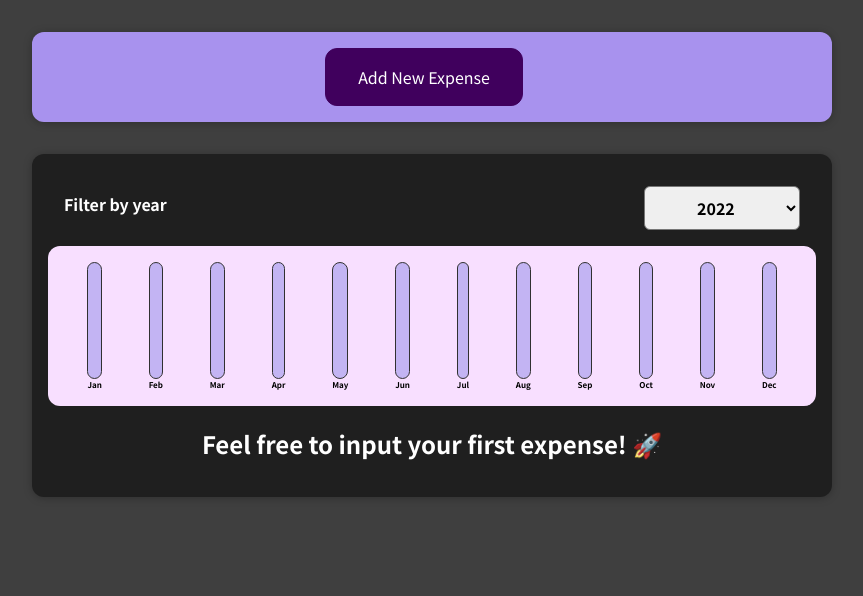
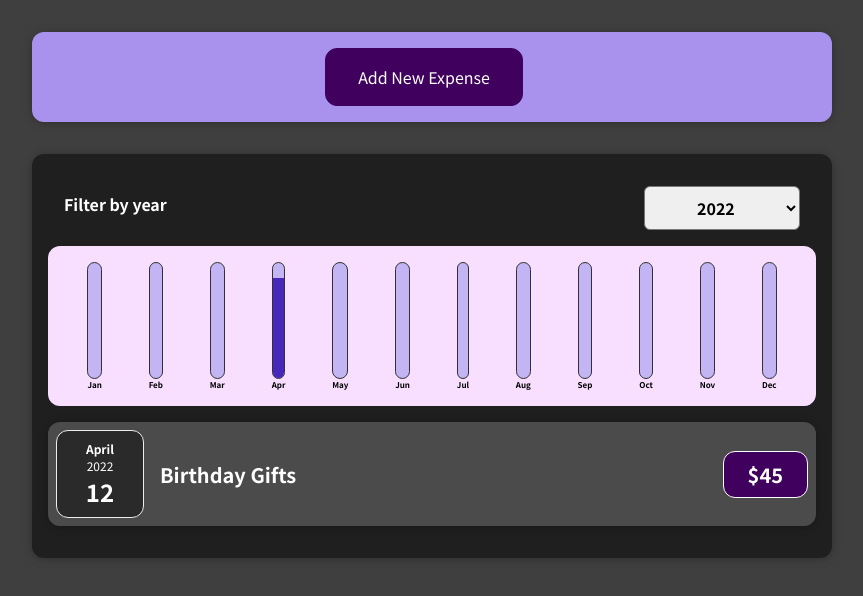
Before and after one commit to awar7118/01-starting-setup, a React (Create React App) app: page / in a window 1280 px wide. Shown: the top 596 px of the page, without its empty margins (208-1071 px from the left). Built offline with nearby package versions, Linux system fonts and the light colour scheme.

Commit message:
added more dummy data

```diff
--- a/src/App.js
+++ b/src/App.js
@@ -22,6 +22,24 @@ const DUMMY_EXPENSES = [
     amount: 450,
     date: new Date(2021, 5, 12),
   },
+  {
+    id: "e5",
+    title: "Birthday Gifts",
+    amount: 45,
+    date: new Date(2022, 3, 12),
+  },
+  {
+    id: "e6",
+    title: "Car Repair",
+    amount: 125,
+    date: new Date(2021, 1, 16),
+  },
+  {
+    id: "e7",
+    title: "Flight Tickets",
+    amount: 345,
+    date: new Date(2019, 3, 8),
+  },
 ];
 
 const App = () => {
```
